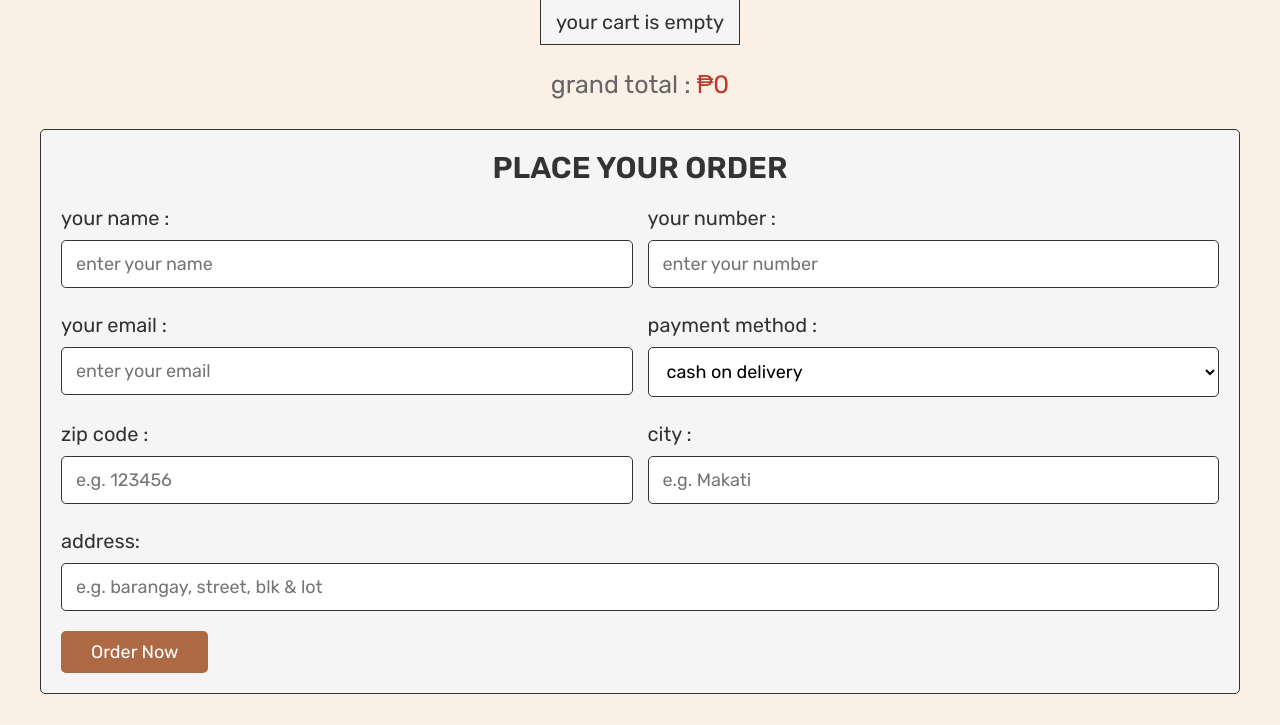
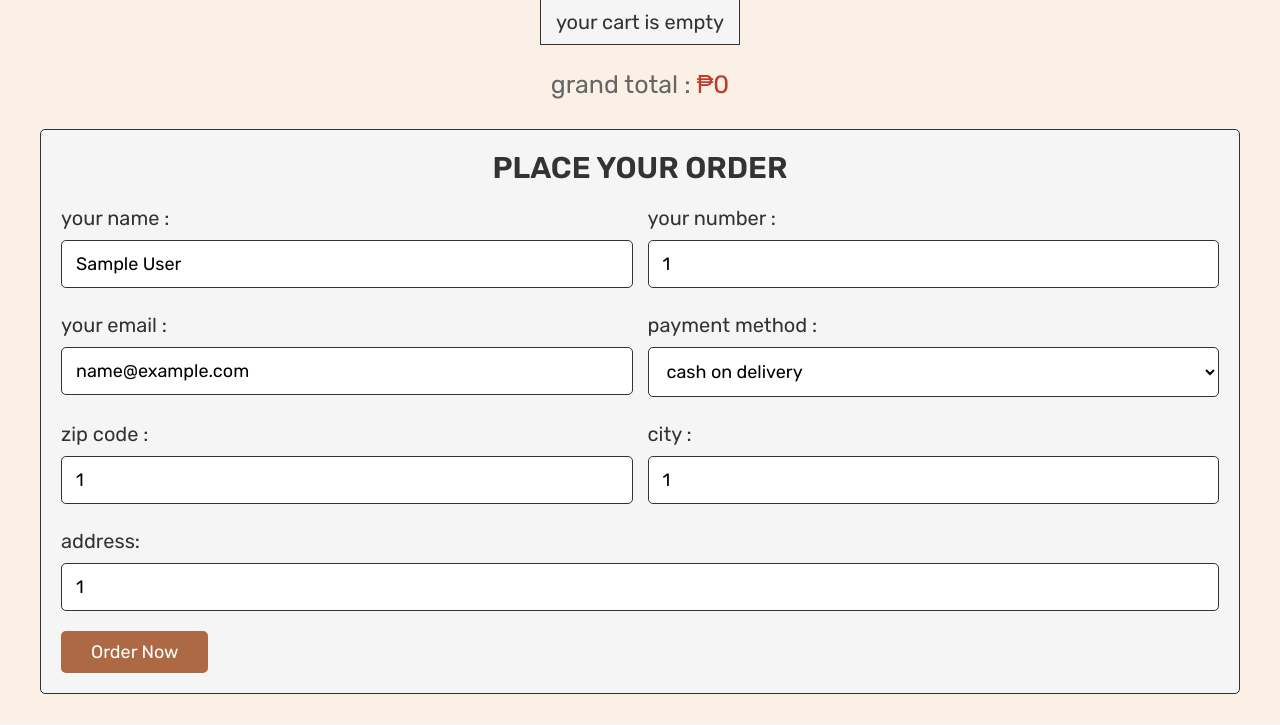
Before and after one commit to neveront/cloud-coffee, a PHP site: page /checkout.php in a window 1280 px wide. Shown: the part 325-1050 px from the top of the page. Run offline with PHP 8.4, Linux system fonts and the light colour scheme; the visitor is signed in with stand-in values (Sample User, id 1); data that the repository does not hold is empty.

Commit message:
added the auto fill function

```diff
--- a/checkout.php
+++ b/checkout.php
@@ -103,15 +103,15 @@ if(isset($_POST['order_btn'])){
       <div class="flex">
          <div class="inputBox">
             <span>your name :</span>
-            <input type="text" name="name" required placeholder="enter your name">
+            <input type="text" name="name" required placeholder="enter your name" value="<?php echo $_SESSION['user_name']; ?>">
          </div>
          <div class="inputBox">
             <span>your number :</span>
-            <input type="number" name="number" required placeholder="enter your number">
+            <input type="number" name="number" required placeholder="enter your number" value="<?php echo $_SESSION['user_number']; ?>">
          </div>
          <div class="inputBox">
             <span>your email :</span>
-            <input type="email" name="email" required placeholder="enter your email">
+            <input type="email" name="email" required placeholder="enter your email" value="<?php echo $_SESSION['user_email']; ?>">
          </div>
          <div class="inputBox">
             <span>payment method :</span>
@@ -124,15 +124,15 @@ if(isset($_POST['order_btn'])){
          </div>
          <div class="inputBox">
             <span>zip code :</span>
-            <input type="number" min="0" name="pin_code" required placeholder="e.g. 123456">
+            <input type="number" min="0" name="pin_code" required placeholder="e.g. 123456" value="<?php echo $_SESSION['user_zipcode']; ?>">
          </div>
          <div class="inputBox">
             <span>city :</span>
-            <input type="text" name="city" required placeholder="e.g. Makati">
+            <input type="text" name="city" required placeholder="e.g. Makati" value="<?php echo $_SESSION['user_city']; ?>">
          </div>
          <div class="inputBox">
             <span>address:</span>
-            <input type="text" name="street" required placeholder="e.g. barangay, street, blk & lot">
+            <input type="text" name="street" required placeholder="e.g. barangay, street, blk & lot" value="<?php echo $_SESSION['user_address']; ?>">
          </div>
       </div>
       <input type="submit" value="order now" class="btn" name="order_btn">
```
